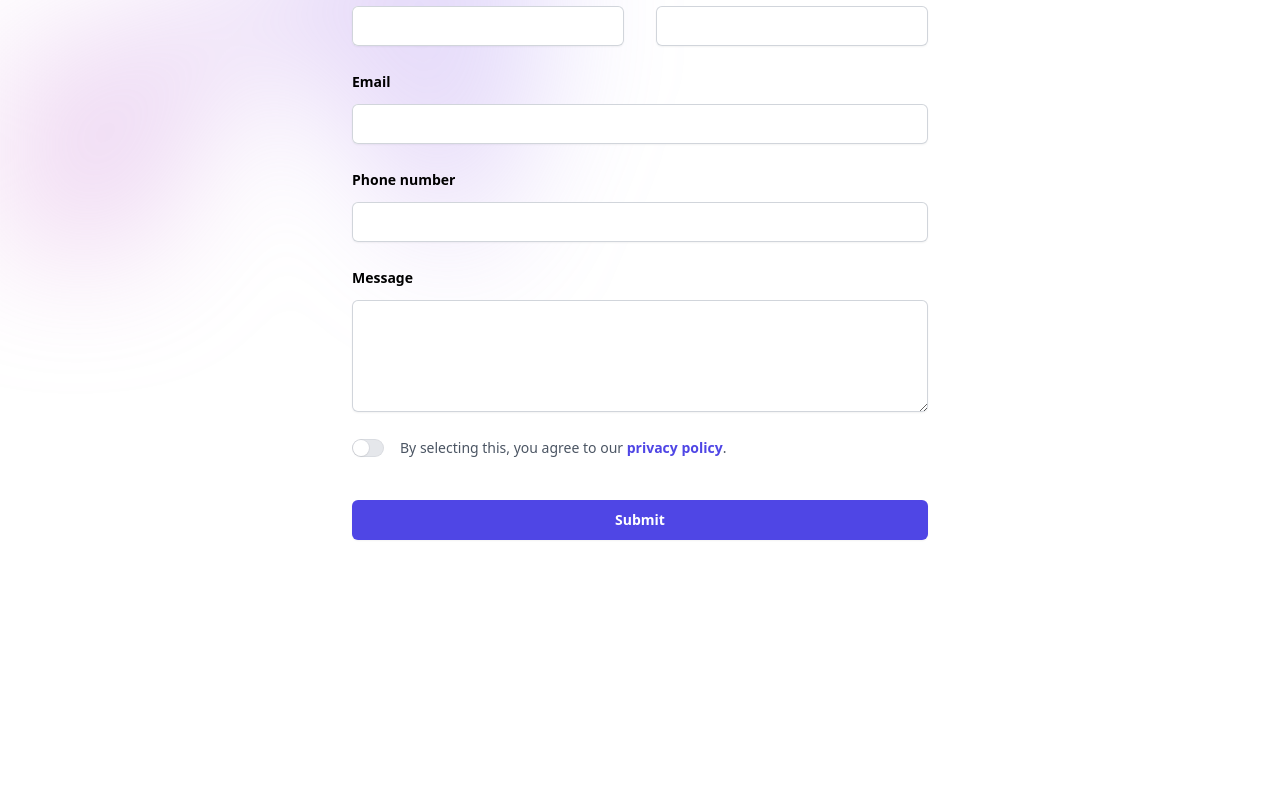
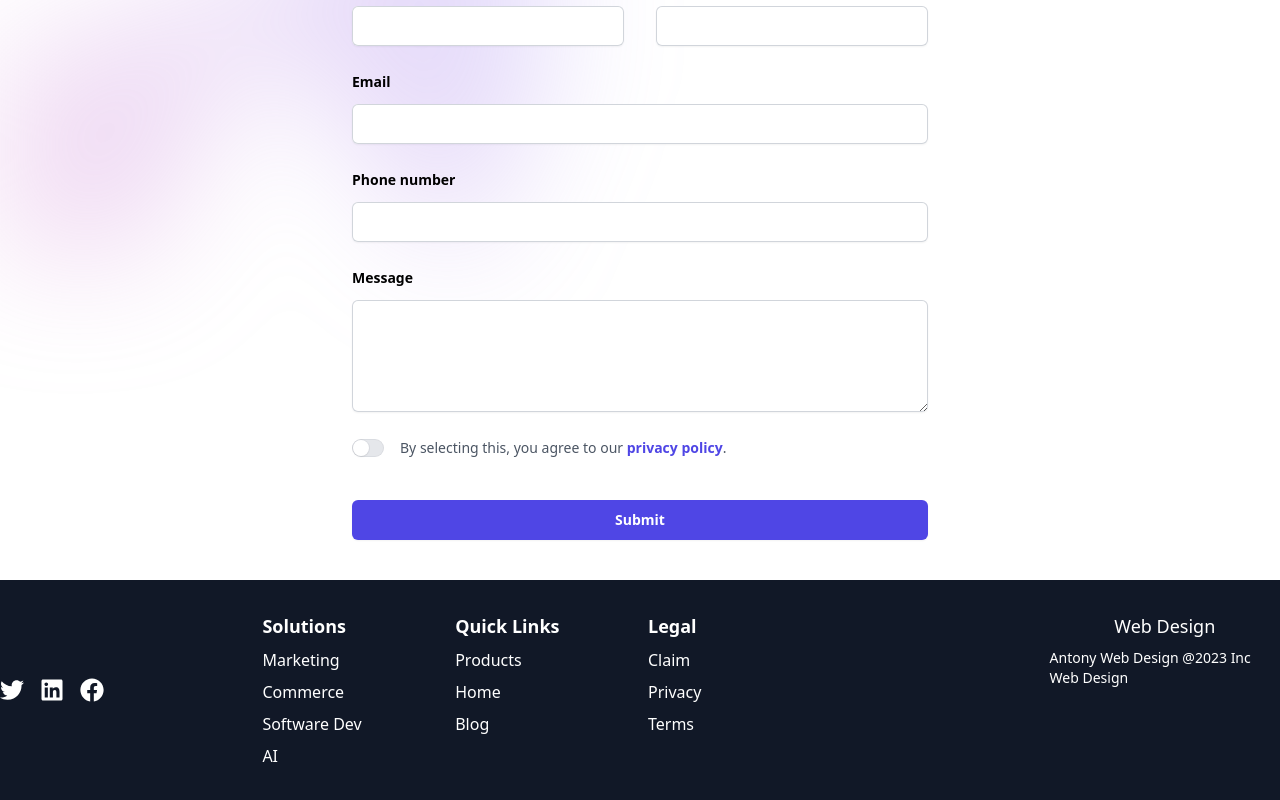
Before and after one commit to Antoney20/commerce-ui, a React (Vite) app: page /contact in a window 1280 px wide. Shown: the part 260-1060 px from the top of the page. Before the commit the page ends 840 px from the top, so only its background shows below. Built offline with nearby package versions, Linux system fonts and the light colour scheme.

Commit message:
footer component

```diff
--- a/package.json
+++ b/package.json
@@ -14,6 +14,7 @@
     "@heroicons/react": "^2.0.18",
     "react": "^18.2.0",
     "react-dom": "^18.2.0",
+    "react-icons": "^4.12.0",
     "react-router-dom": "^6.20.1"
   },
   "devDependencies": {
--- a/src/App.jsx
+++ b/src/App.jsx
@@ -6,6 +6,7 @@ import Banner from './components/Banner.jsx'
 import Home from './components/Home.jsx'
 import Products from './components/Products'
 import Blog from './components/Blog.jsx'
+import Footer  from './components/Footer.jsx'
 
 
 
@@ -25,8 +26,10 @@ export default function App() {
         <Route path="/Blog" element={<Blog/>} />
         <Route path="/contact" element={<Contact/>} />
       </Routes>
+    <Footer/>
     </>
     </Router>
 
   );
+
 }
--- /dev/null
+++ b/src/components/Footer.jsx
@@ -0,0 +1,60 @@
+import { FaTwitter, FaLinkedin, FaFacebook } from 'react-icons/fa';
+
+const Footer = () => {
+  return (
+    <footer className="bg-gray-900 text-white py-8">
+      <div className="container mx-auto grid grid-cols-1 md:grid-cols-3 lg:grid-cols-5 gap-8">
+        {/* Social Media Icons */}
+        <div className="flex items-center md:col-span-1 lg:col-span-1">
+          <div className="flex space-x-4">
+            <FaTwitter className="text-2xl" />
+            <FaLinkedin className="text-2xl" />
+            <FaFacebook className="text-2xl" />
+          </div>
+        </div>
+
+        {/* Quick Links */}
+        <div className="md:col-span-2 lg:col-span-3 grid grid-cols-1 md:grid-cols-2 lg:grid-cols-4 gap-4">
+          <div>
+            <h4 className="text-lg font-semibold mb-2">Solutions</h4>
+            <ul className="space-y-2">
+              <li><a href="#">Marketing</a></li>
+              <li><a href="#">Commerce</a></li>
+              <li><a href="#">Software Dev</a></li>
+              <li><a href="#">AI</a></li>
+            </ul>
+          </div>
+          <div>
+            <h4 className="text-lg font-semibold mb-2">Quick Links</h4>
+            <ul className="space-y-2">
+              <li><a href="#">Products</a></li>
+              <li><a href="#">Home</a></li>
+              <li><a href="#">Blog</a></li>
+            </ul>
+          </div>
+          {/* Add more sections as needed */}
+
+          {/* Legal */}
+          <div>
+            <h4 className="text-lg font-semibold mb-2">Legal</h4>
+            <ul className="space-y-2">
+              <li><a href="#">Claim</a></li>
+              <li><a href="#">Privacy</a></li>
+              <li><a href="#">Terms</a></li>
+            </ul>
+          </div>
+        </div>
+
+        {/* Company Section */}
+        <div className="md:col-span-3 lg:col-span-1">
+          <div className="flex flex-col items-center">
+            <p className="text-lg mb-2">Web Design</p>
+            <p className="text-sm">Antony Web Design @2023 Inc Web Design</p>
+          </div>
+        </div>
+      </div>
+    </footer>
+  );
+};
+
+export default Footer;
--- a/src/components/Nav.jsx
+++ b/src/components/Nav.jsx
@@ -12,7 +12,7 @@ const navigation = [
   { name: 'Dashboard', href: '/', current: true },
   { name: 'Products', href: '/products', current: false },
   { name: 'Projects', href: '/projects', current: false },
-  { name: 'About Us', href: '/abount', current: false },
+  { name: 'About Us', href: '/about', current: false },
   { name: 'Contact Us', href: '/contact', current: false },
   { name: 'Blog', href: '/blog', current: false },
 ]
```
Also changed, not shown: 1 other file (tests, documents, lock files or other folders).
